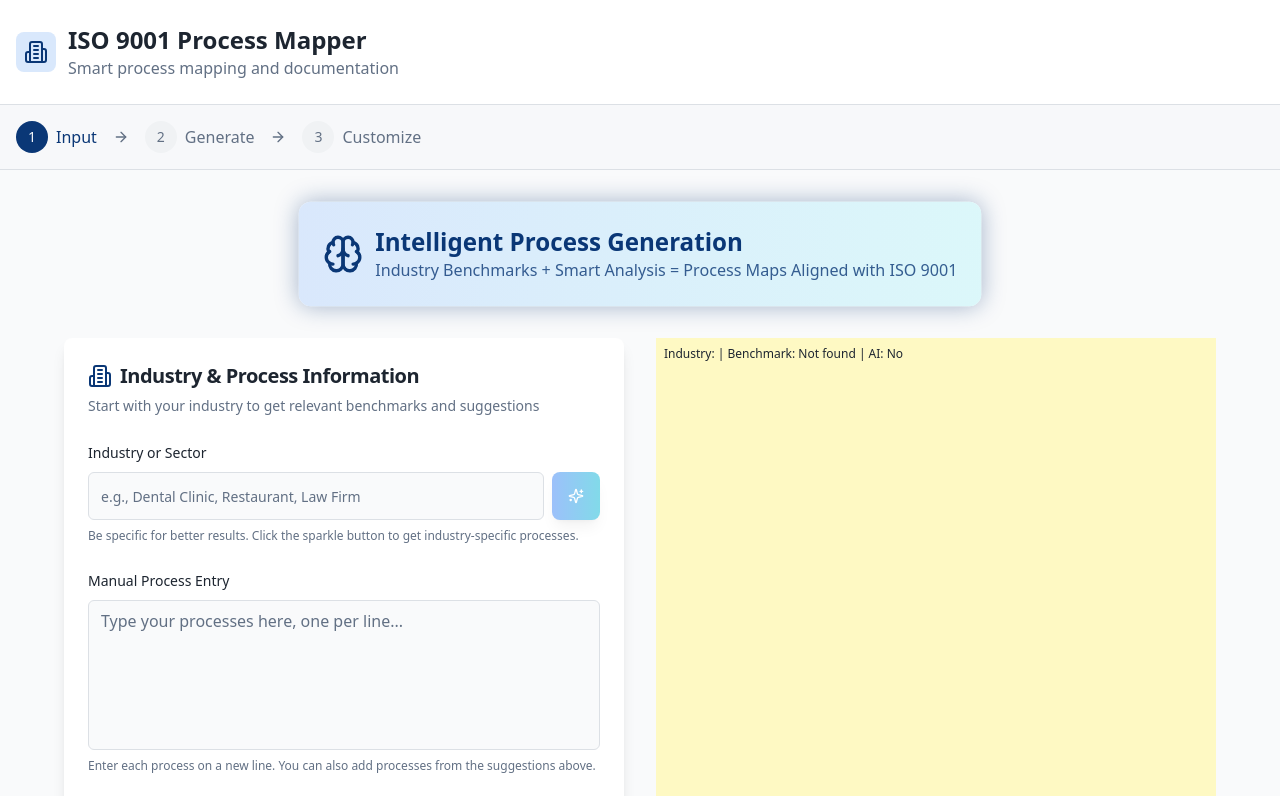
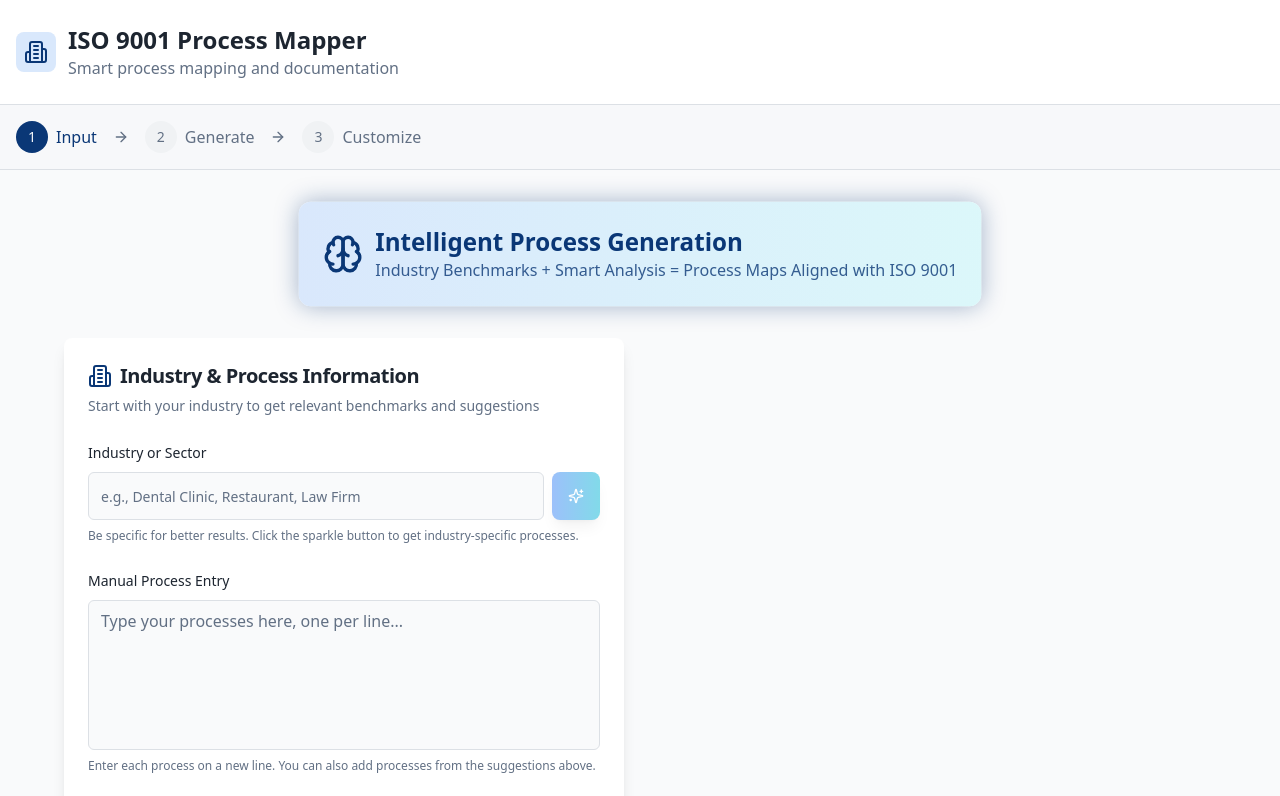
Before and after one commit to hafsa342T/process-flow-artisan, a React (Vite) app: page / in a window 1280 px wide. Shown: the top 796 px of the page. Built offline with nearby package versions, Linux system fonts and the light colour scheme.

Commit message:
Fix UX: Remove unnecessary yellow box

```diff
--- a/src/components/ProcessInput.tsx
+++ b/src/components/ProcessInput.tsx
@@ -252,10 +252,6 @@ export const ProcessInput: React.FC<ProcessInputProps> = ({
           </Card>
         )}
 
-        {/* Debug info */}
-        <div className="p-2 bg-yellow-100 text-xs">
-          Industry: {industry} | Benchmark: {benchmark ? 'Found' : 'Not found'} | AI: {showAiSuggestions ? 'Yes' : 'No'}
-        </div>
 
         {/* Mandatory Processes - Simple text display */}
         {benchmark && (
```
